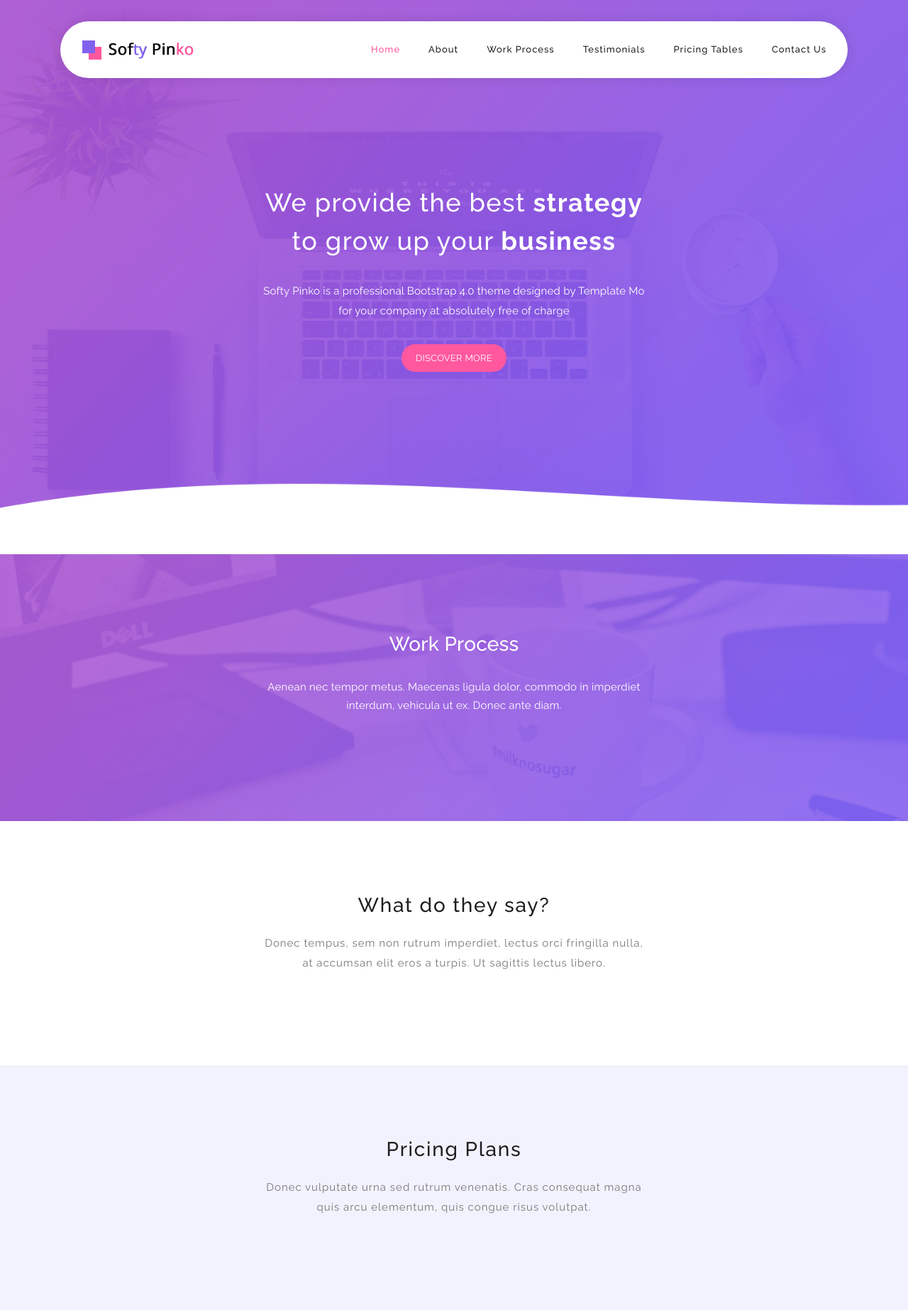
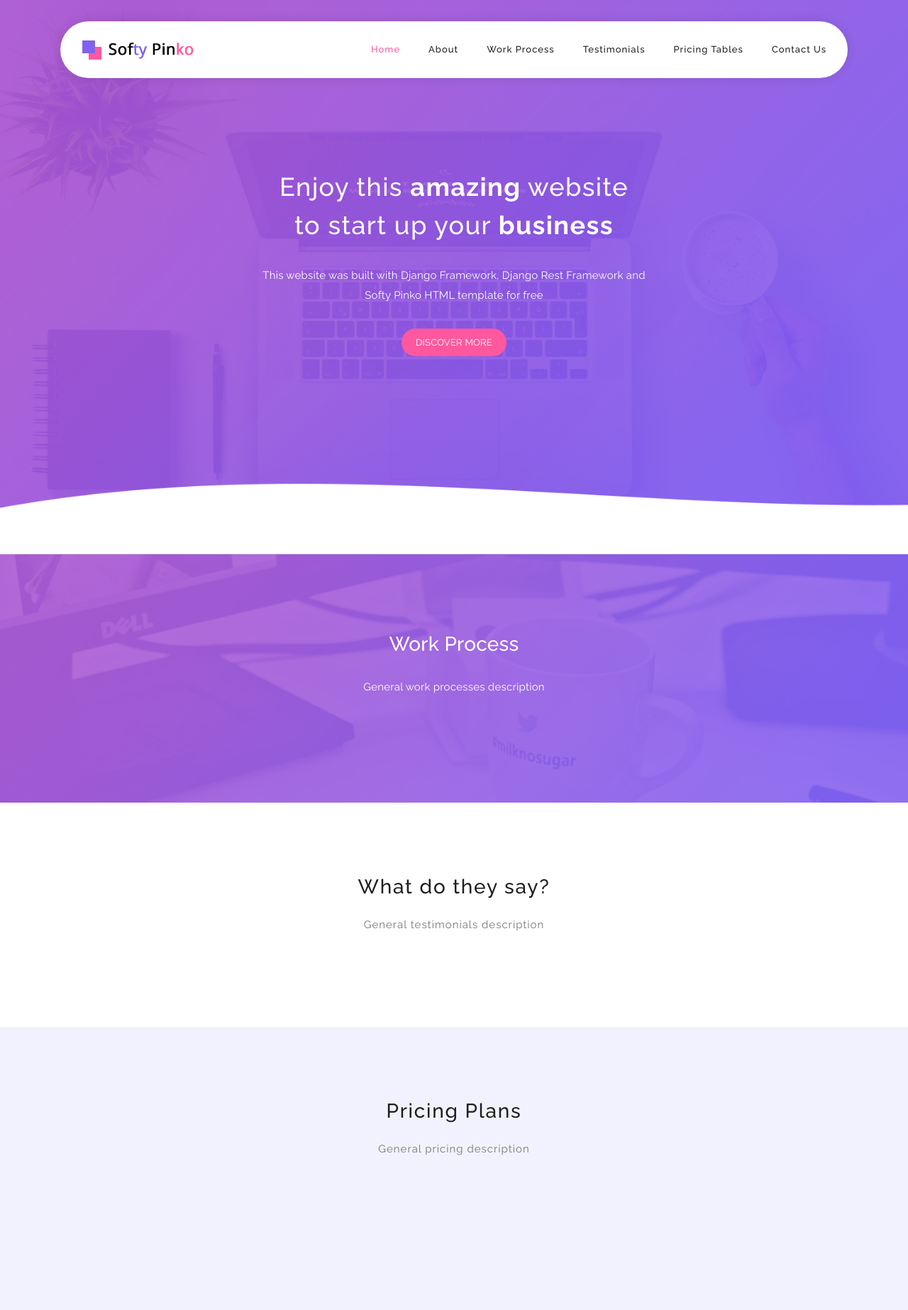
Before and after one commit to dev-daniel-augusto/django-softy-pinko, a Django app: page / in a window 1280 px wide. Shown: the top 1846 px of the page at 71% size. Run offline with Django 3.2, Linux system fonts and the light colour scheme; data that the repository does not hold is empty; parts of the project's set-up code (start-up, migrations or seed data) failed here and were passed over; some libraries are stand-ins or nearby versions.

Commit message:
Update some sections description on the index

```diff
--- a/core/templates/contact.html
+++ b/core/templates/contact.html
@@ -12,7 +12,7 @@
                 </div>
                 <div class="offset-lg-3 col-lg-6">
                     <div class="center-text">
-                        <p>Maecenas pellentesque ante faucibus lectus vulputate sollicitudin. Cras feugiat hendrerit semper.</p>
+                        <p>General contact description</p>
                     </div>
                 </div>
             </div>
@@ -23,9 +23,9 @@
                 <div class="col-lg-4 col-md-6 col-sm-12">
                     <h5 class="margin-bottom-30">Keep in touch</h5>
                     <div class="contact-text">
-                        <p>110-220 Quisque diam odio, maximus ac consectetur eu, 10260
-                        <br>auctor non lorem</p>
-                        <p>You are NOT allowed to re-distribute Softy Pinko template on any template collection websites. Thank you.</p>
+                        <p>Your company adress,
+                        <br>telephone, etc</p>
+
                     </div>
                 </div>
                 <!-- ***** Contact Text End ***** -->
--- a/core/templates/pricing.html
+++ b/core/templates/pricing.html
@@ -12,7 +12,7 @@
                 </div>
                 <div class="offset-lg-3 col-lg-6">
                     <div class="center-text">
-                        <p>Donec vulputate urna sed rutrum venenatis. Cras consequat magna quis arcu elementum, quis congue risus volutpat.</p>
+                        <p>General pricing description</p>
                     </div>
                 </div>
             </div>
--- a/core/templates/testimonials.html
+++ b/core/templates/testimonials.html
@@ -12,7 +12,7 @@
                 </div>
                 <div class="offset-lg-3 col-lg-6">
                     <div class="center-text">
-                        <p>Donec tempus, sem non rutrum imperdiet, lectus orci fringilla nulla, at accumsan elit eros a turpis. Ut sagittis lectus libero.</p>
+                        <p>General testimonials description</p>
                     </div>
                 </div>
             </div>
@@ -25,7 +25,7 @@
                     <div class="team-item">
                         <div class="team-content">
                             <i><img src="{{ testimonial.image.thumbnail.url }}" alt=""></i>
-                            <p>Proin a neque nisi. Nam ipsum nisi, venenatis ut nulla quis, egestas scelerisque orci. Maecenas a finibus odio.</p>
+                            <p>{{ testimonial.opinion }}</p>
                             <div class="user-image">
                                 <img src="http://placehold.it/60x60" alt="">
                             </div>
--- a/core/templates/welcome.html
+++ b/core/templates/welcome.html
@@ -22,10 +22,10 @@
                               </div>
                             <!-- ***** E-mail Message End ***** -->
 
-                            <h1>We provide the best <strong>strategy</strong><br>to grow up your <strong>business</strong></h1>
-                            <p>Softy Pinko is a professional Bootstrap 4.0 theme designed by Template Mo
-                            for your company at absolutely free of charge</p>
+                            <h1>Enjoy this <strong>amazing</strong> website<br>to start up your <strong>business</strong></h1>
+                            <p>This website was built with Django Framework, Django Rest Framework and Softy Pinko HTML template for free</p>
                             <a href="#features" class="main-button-slider">Discover More</a>
+                            <p></p>
                         </div>
                     </div>
                 </div>
--- a/core/templates/work_process.html
+++ b/core/templates/work_process.html
@@ -8,7 +8,7 @@
                     <div class="offset-lg-3 col-lg-6">
                         <div class="info">
                             <h1>Work Process</h1>
-                            <p>Aenean nec tempor metus. Maecenas ligula dolor, commodo in imperdiet interdum, vehicula ut ex. Donec ante diam.</p>
+                            <p>General work processes description</p>
                         </div>
                     </div>
                 </div>
```
Also changed, not shown: core/templates/home.html (deleted, +0 -65 lines).
